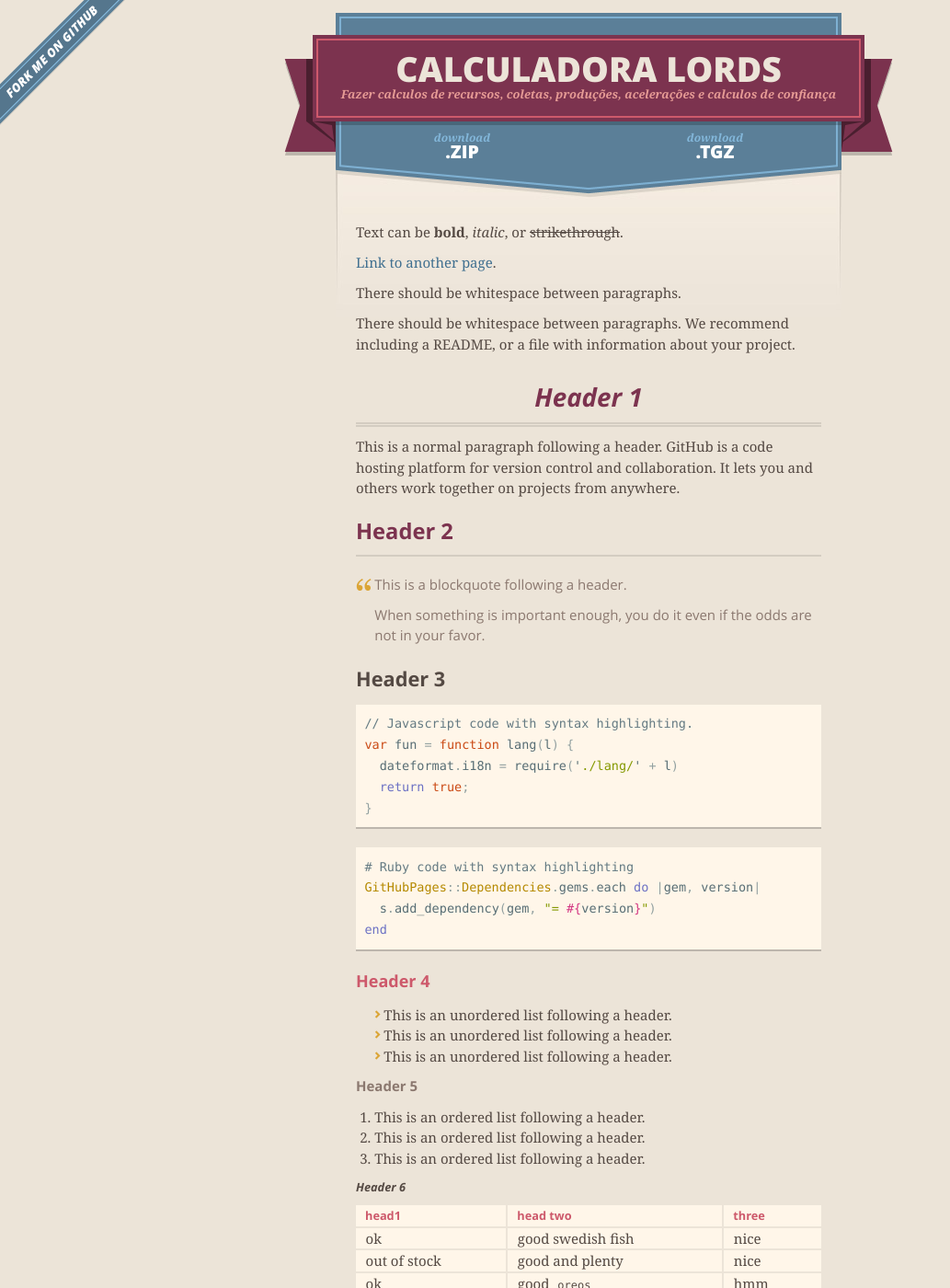
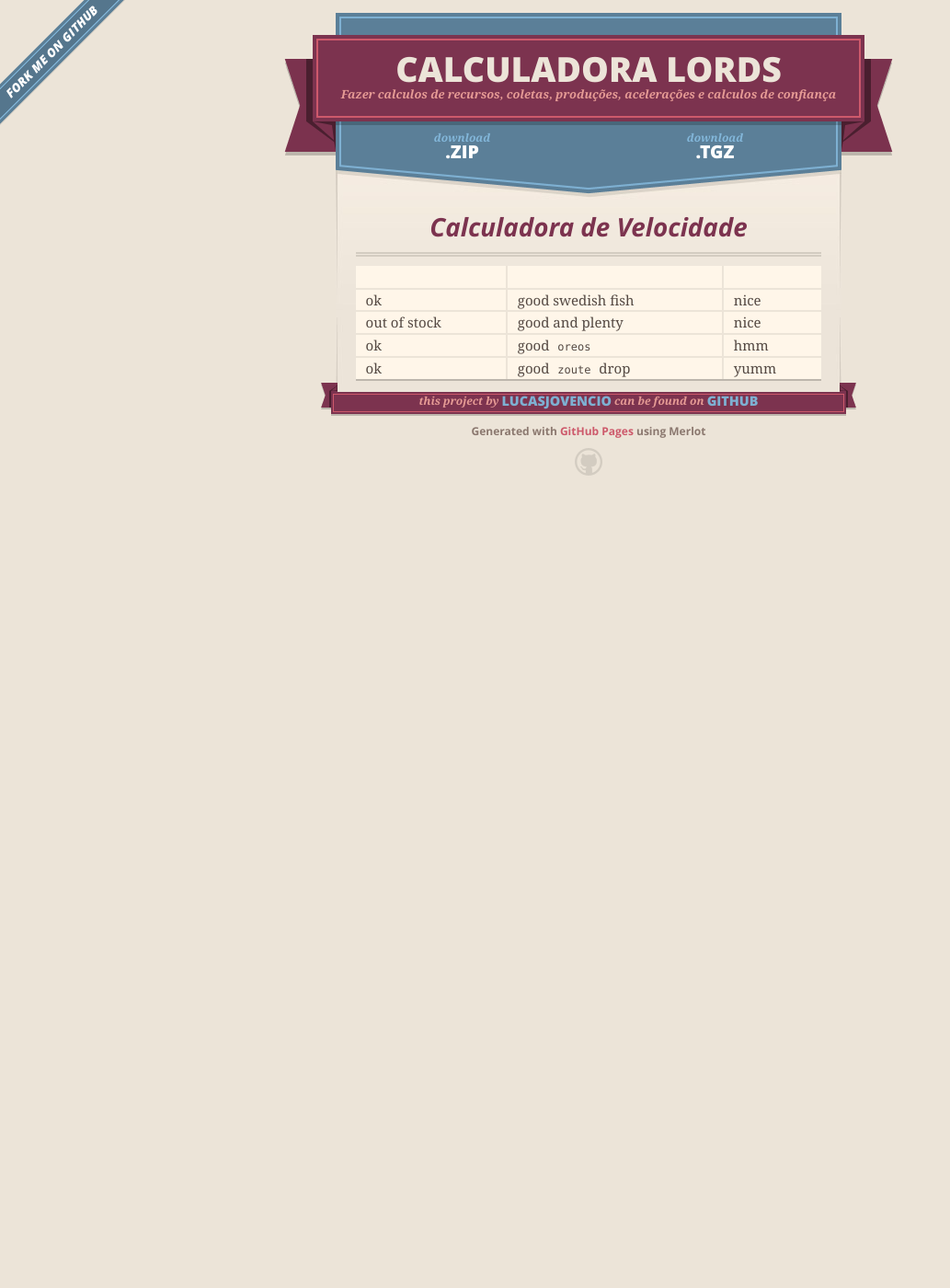
Before and after one commit to lucasjovencio/lordesmobile, a Jekyll site: the page built from index.md, in a window 1280 px wide and 1400 px high. Shown: the whole window at 92% size, without its empty margins (0-1033 px from the left). Built offline with Jekyll 4.4.1, drawn with Linux system fonts in a browser that asks for light colours; our own code applies the rules of GitHub Pages for plain Markdown files; some of the changed text lies outside the part shown.

Commit message:
Update index.md

````diff
--- a/index.md
+++ b/index.md
@@ -2,122 +2,11 @@
 layout: default
 ---
 
-Text can be **bold**, _italic_, or ~~strikethrough~~.
+## Calculadora de Velocidade
 
-[Link to another page](./another-page.html).
-
-There should be whitespace between paragraphs.
-
-There should be whitespace between paragraphs. We recommend including a README, or a file with information about your project.
-
-# Header 1
-
-This is a normal paragraph following a header. GitHub is a code hosting platform for version control and collaboration. It lets you and others work together on projects from anywhere.
-
-## Header 2
-
-> This is a blockquote following a header.
->
-> When something is important enough, you do it even if the odds are not in your favor.
-
-### Header 3
-
-```js
-// Javascript code with syntax highlighting.
-var fun = function lang(l) {
-  dateformat.i18n = require('./lang/' + l)
-  return true;
-}
-```
-
-```ruby
-# Ruby code with syntax highlighting
-GitHubPages::Dependencies.gems.each do |gem, version|
-  s.add_dependency(gem, "= #{version}")
-end
-```
-
-#### Header 4
-
-*   This is an unordered list following a header.
-*   This is an unordered list following a header.
-*   This is an unordered list following a header.
-
-##### Header 5
-
-1.  This is an ordered list following a header.
-2.  This is an ordered list following a header.
-3.  This is an ordered list following a header.
-
-###### Header 6
-
-| head1        | head two          | three |
-|:-------------|:------------------|:------|
-| ok           | good swedish fish | nice  |
-| out of stock | good and plenty   | nice  |
-| ok           | good `oreos`      | hmm   |
-| ok           | good `zoute` drop | yumm  |
-
-### There's a horizontal rule below this.
-
-* * *
-
-### Here is an unordered list:
-
-*   Item foo
-*   Item bar
-*   Item baz
-*   Item zip
-
-### And an ordered list:
-
-1.  Item one
-1.  Item two
-1.  Item three
-1.  Item four
-
-### And a nested list:
-
-- level 1 item
-  - level 2 item
-  - level 2 item
-    - level 3 item
-    - level 3 item
-- level 1 item
-  - level 2 item
-  - level 2 item
-  - level 2 item
-- level 1 item
-  - level 2 item
-  - level 2 item
-- level 1 item
-
-### Small image
-
-![Octocat](https://assets-cdn.github.com/images/icons/emoji/octocat.png)
-
-### Large image
-
-![Branching](https://guides.github.com/activities/hello-world/branching.png)
-
-
-### Definition lists can be used with HTML syntax.
-
-<dl>
-<dt>Name</dt>
-<dd>Godzilla</dd>
-<dt>Born</dt>
-<dd>1952</dd>
-<dt>Birthplace</dt>
-<dd>Japan</dd>
-<dt>Color</dt>
-<dd>Green</dd>
-</dl>
-
-```
-Long, single-line code blocks should not wrap. They should horizontally scroll if they are too long. This line should be long enough to demonstrate this.
-```
-
-```
-The final element.
-```
+  |         |            |  |
+  |:-------------|:------------------|:------|
+  | ok           | good swedish fish | nice  |
+  | out of stock | good and plenty   | nice  |
+  | ok           | good `oreos`      | hmm   |
+  | ok           | good `zoute` drop | yumm  |
````
